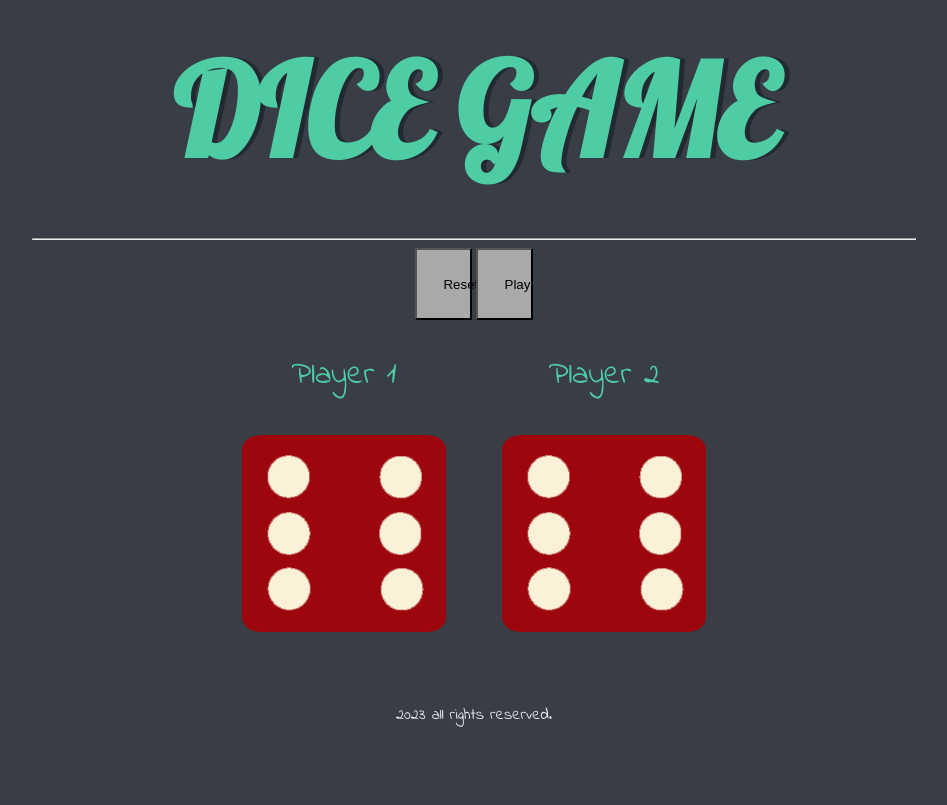
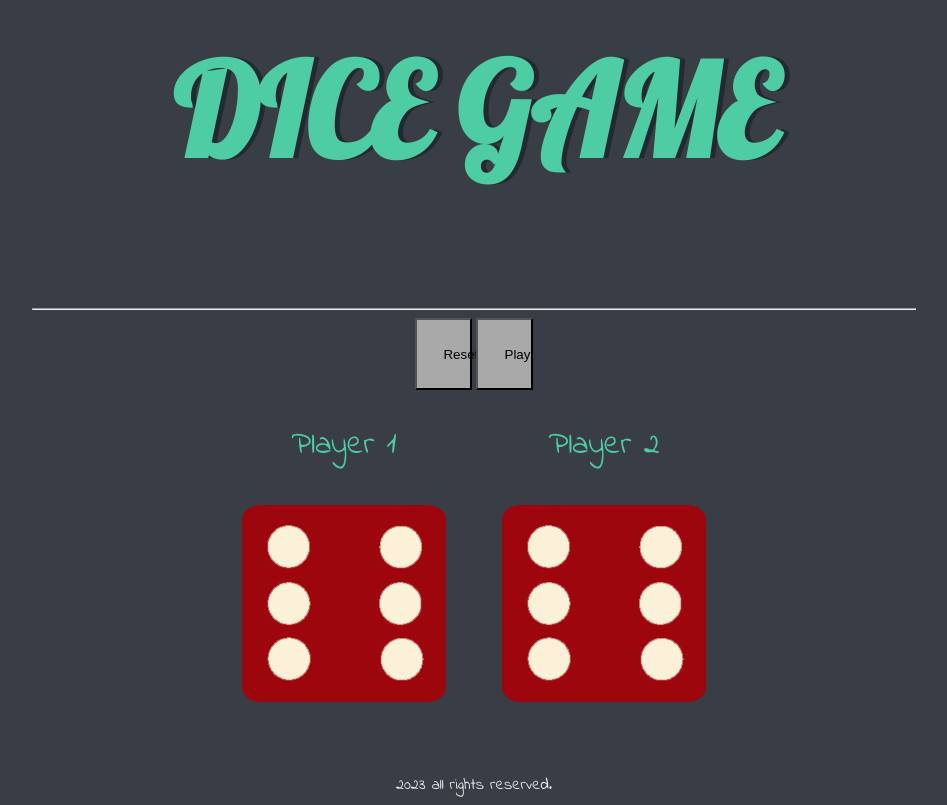
Before and after one commit to RudreshPandey203/DiceGame, a plain HTML site: page index.html in a window 1280 px wide. Shown: the whole page, without its empty margins (166-1113 px from the left). Drawn offline with Linux system fonts and the light colour scheme.

Commit message:
Update styles.css

```diff
--- a/styles.css
+++ b/styles.css
@@ -46,5 +46,5 @@ footer {
   padding:3%;
 }
 .tr{
-  height :200px;
+  height :270px;
 }
```
